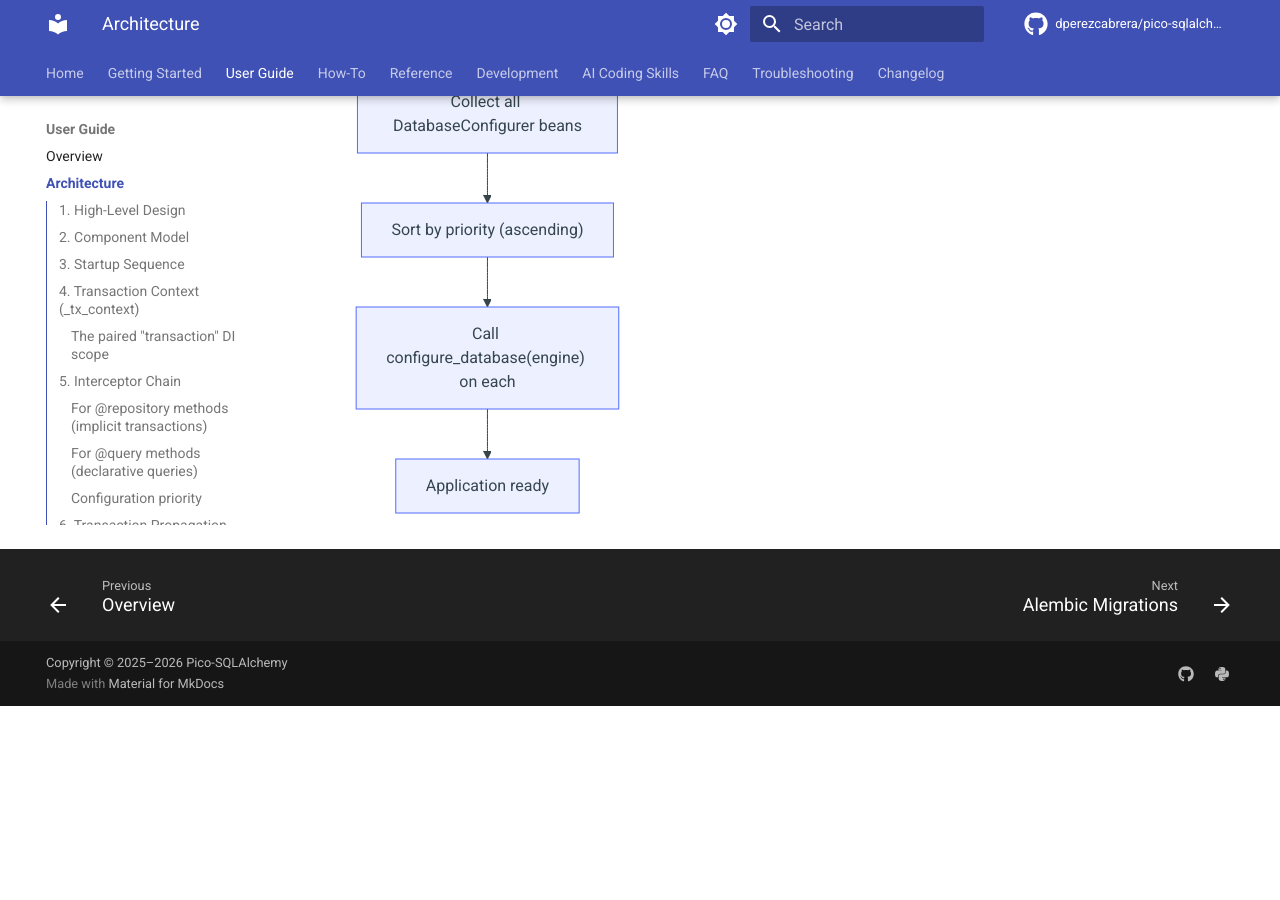
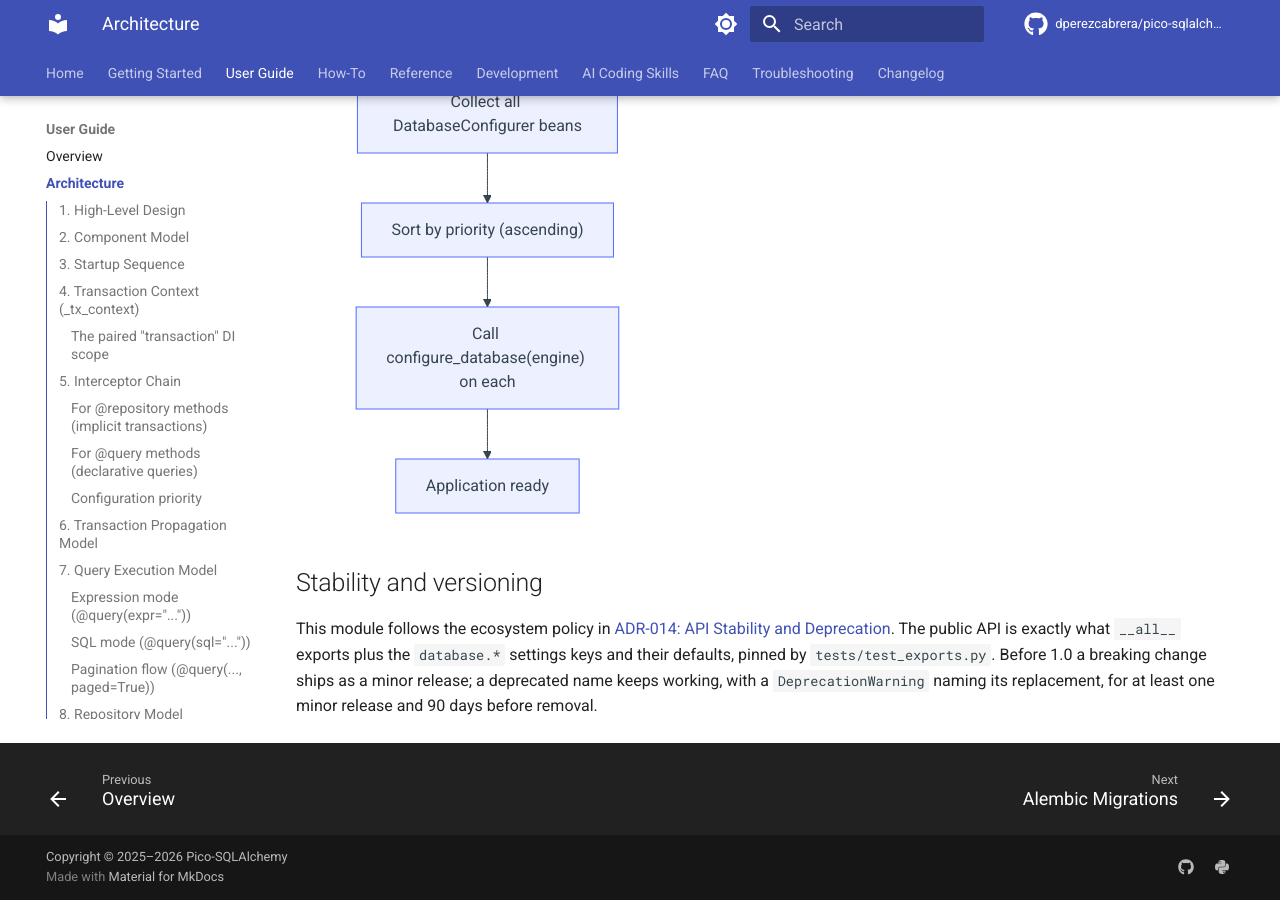
Before and after one commit to dperezcabrera/pico-sqlalchemy, an MkDocs documentation site: the page built from docs/architecture.md, in a window 1280 px wide and 900 px high, scrolled down 13133 px. Built offline with MkDocs 1.6.1 and Material for MkDocs 9.7.7, drawn with Linux system fonts in a browser that asks for light colours; comment, search, counter and statistics services are not loaded; before the commit the page ends 13839 px from its top, so only the background shows below that.

Commit message:
Link the ADR-014 stability and deprecation policy from the architecture docs

````diff
--- a/docs/architecture.md
+++ b/docs/architecture.md
@@ -488,3 +488,7 @@
     K --> L["Call configure_database(engine) on each"]
     L --> M["Application ready"]
 ```
+
+## Stability and versioning
+
+This module follows the ecosystem policy in [ADR-014: API Stability and Deprecation](https://github.com/dperezcabrera/pico-ioc/blob/main/docs/adr/adr-0014-api-stability-and-deprecation.md). The public API is exactly what `__all__` exports plus the `database.*` settings keys and their defaults, pinned by `tests/test_exports.py`. Before 1.0 a breaking change ships as a minor release; a deprecated name keeps working, with a `DeprecationWarning` naming its replacement, for at least one minor release and 90 days before removal.
````
